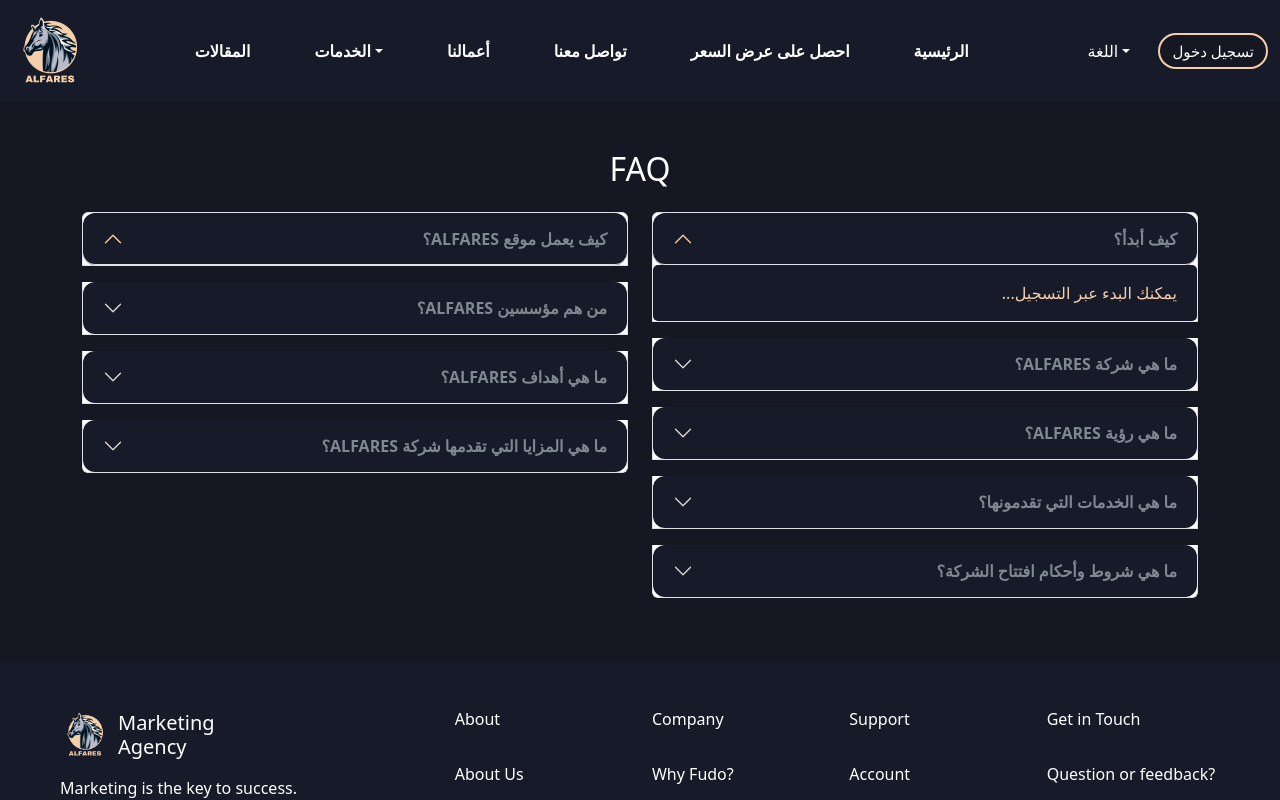
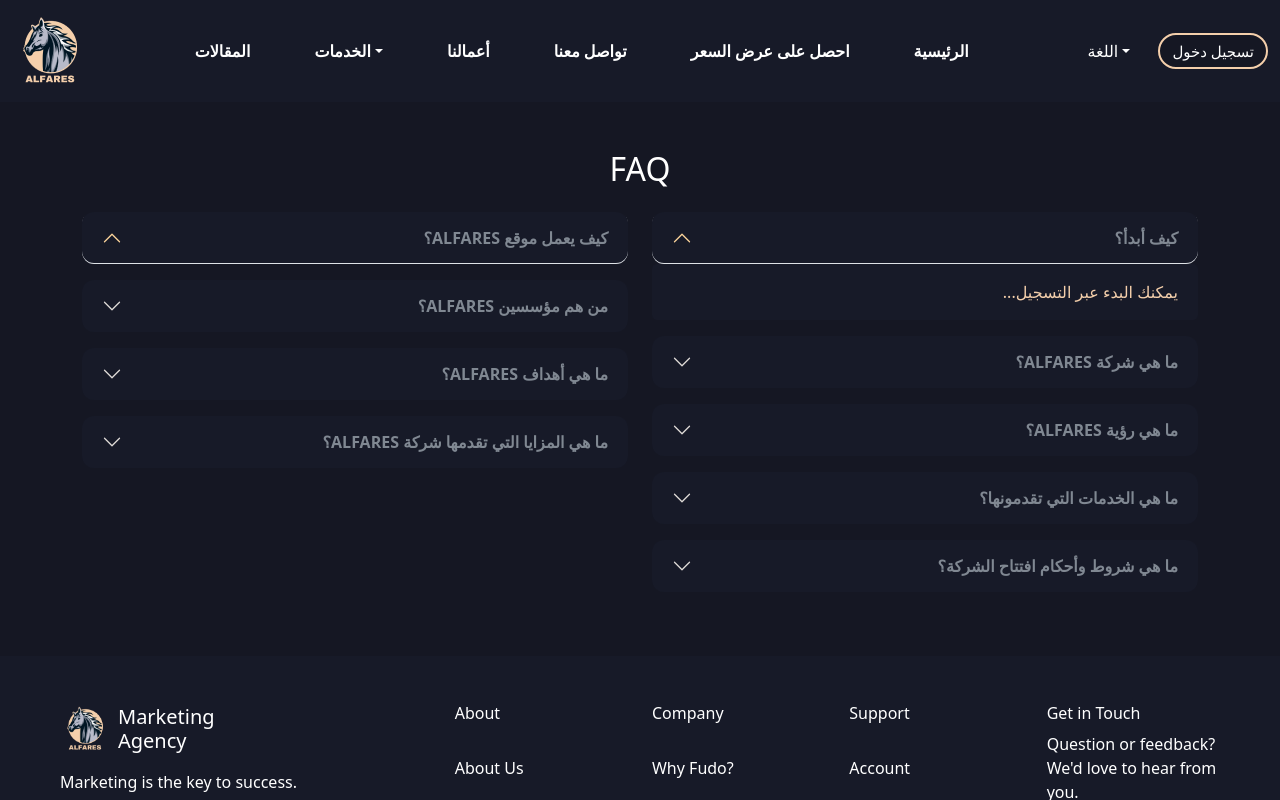
Before and after one commit to Engromeh/Alfarese-project, a React (Vite) app: page /Faq in a window 1280 px wide. Built offline with nearby package versions, Linux system fonts and the light colour scheme.

Commit message:
create some files

```diff
--- a/src/App.css
+++ b/src/App.css
@@ -656,3 +656,8 @@
   margin: 0 !important;
   padding: 0 !important;
 }
+.accordion-item{
+  background-color: none !important;
+  box-shadow: none !important;
+  border: none !important;;
+}
--- a/src/Component/Pages/FAQ/FAQ.jsx
+++ b/src/Component/Pages/FAQ/FAQ.jsx
@@ -9,10 +9,9 @@
       <div className="container py-5" style={{ direction: "rtl" }}>
         <h2 className="text-center text-white mb-4">FAQ</h2>
         <div className="row">
-          {/* العمود الأيمن - يحتوي الآن على 5 أسئلة */}
           <div className="col-md-6">
             <div className="accordion" id="faqAccordionRight">
-              <div className="accordion-item mb-3">
+              <div className="accordion-item mb-3" style={{ backgroundColor: "transparent", border: "none", boxShadow:"none" }}>
                 <h2 className="accordion-header">
                   <button
                     className="accordion-button custom-accordion"
@@ -28,7 +27,7 @@
                 </div>
               </div>
 
-              <div className="accordion-item mb-3">
+              <div className="accordion-item mb-3" style={{ backgroundColor: "transparent", border: "none" , boxShadow:"none"}}>
                 <h2 className="accordion-header">
                   <button
                     className="accordion-button collapsed custom-accordion"
@@ -44,7 +43,7 @@
                 </div>
               </div>
 
-              <div className="accordion-item mb-3">
+              <div className="accordion-item mb-3" style={{ backgroundColor: "transparent", border: "none", boxShadow:"none" }}>
                 <h2 className="accordion-header">
                   <button
                     className="accordion-button collapsed custom-accordion"
@@ -60,7 +59,7 @@
                 </div>
               </div>
 
-              <div className="accordion-item mb-3">
+              <div className="accordion-item mb-3" style={{ backgroundColor: "transparent", border: "none", boxShadow:"none" }}>
                 <h2 className="accordion-header">
                   <button
                     className="accordion-button collapsed custom-accordion"
@@ -76,7 +75,7 @@
                 </div>
               </div>
 
-              <div className="accordion-item mb-3">
+              <div className="accordion-item mb-3" style={{ backgroundColor: "transparent", border: "none" , boxShadow:"none"}}>
                 <h2 className="accordion-header">
                   <button
                     className="accordion-button collapsed custom-accordion"
@@ -94,10 +93,9 @@
             </div>
           </div>
 
-          {/* العمود الأيسر - يحتوي الآن على 5 أسئلة أخرى */}
           <div className="col-md-6">
             <div className="accordion" id="faqAccordionLeft">
-              <div className="accordion-item mb-3">
+              <div className="accordion-item mb-3" style={{ backgroundColor: "transparent", border: "none" , boxShadow:"none"}}>
                 <h2 className="accordion-header">
                   <button
                     className="accordion-button custom-accordion"
@@ -113,7 +111,7 @@
                 </div>
               </div>
 
-              <div className="accordion-item mb-3">
+              <div className="accordion-item mb-3" style={{ backgroundColor: "transparent", border: "none", boxShadow:"none" }}>
                 <h2 className="accordion-header">
                   <button
                     className="accordion-button collapsed custom-accordion"
@@ -129,7 +127,7 @@
                 </div>
               </div>
 
-              <div className="accordion-item mb-3">
+              <div className="accordion-item mb-3" style={{ backgroundColor: "transparent", border: "none", boxShadow:"none"}}>
                 <h2 className="accordion-header">
                   <button
                     className="accordion-button collapsed custom-accordion"
@@ -145,7 +143,7 @@
                 </div>
               </div>
 
-              <div className="accordion-item mb-3">
+              <div className="accordion-item mb-3" style={{ backgroundColor: "transparent", border: "none" , boxShadow:"none"}}>
                 <h2 className="accordion-header">
                   <button
                     className="accordion-button collapsed custom-accordion"
--- a/src/Component/Pages/Footer/Footer.jsx
+++ b/src/Component/Pages/Footer/Footer.jsx
@@ -8,40 +8,27 @@
 const Footer = () => {
   return (
     <footer
-      className="text-white py-5 px-5 w-100"
-      style={{ backgroundColor: "#171a28" , padding:"20px"}}
+      className="text-white py-5 px-5 w-100 text-center text-md-start"
+      style={{ backgroundColor: "#171a28", padding: "20px" }}
     >
       <div className="container-fluid">
-        <div className="row">
-          <div className="col-lg-4 col-md-6 col-sm-12 text-center text-md-start">
-            <div className="d-flex align-items-center justify-content-center justify-content-md-start mb-3" >
-              <img
-                src={logo}
-                alt="ALFARES Logo"
-                className="me-2"
-                width="50"
-                height="50"
-              />
-              <h5 className="mb-0">
-                Marketing <br />
-                Agency
-              </h5>
+        <div className="row text-center text-md-start">
+          <div className="col-lg-4 col-md-6 col-sm-12">
+            <div className="d-flex align-items-center justify-content-center justify-content-md-start mb-3">
+              <img src={logo} alt="ALFARES Logo" className="me-2" width="50" height="50" />
+              <h5 className="mb-0">Marketing <br /> Agency</h5>
             </div>
-
             <p className="text-white">
-              Marketing is the key to success. <br />
-              Understand your customers,<br/> show your value,
-               and build lasting
-              loyalty.
+              Marketing is the key to success. <br /> Understand your customers,<br/> show your value,
+              and build lasting loyalty.
             </p>
-
-            <div className="d-flex gap-4 justify-content-center justify-content-md-start">
+            <div className="d-flex gap-4 justify-content-center">
               <img src={insta} alt="Instagram" width="24" height="24" />
               <img src={fasebook} alt="Facebook" width="24" height="24" />
               <img src={twater} alt="Twitter" width="24" height="24" />
             </div>
           </div>
-
+          <br />
           <div className="col-lg-2 col-md-6 col-sm-12 mt-4 mt-md-0">
             <h6>About</h6>
             <br />
@@ -53,10 +40,9 @@
               <li>News</li>
               <br />
               <li>Menu</li>
-              <br />
             </ul>
           </div>
-
+          <br />
           <div className="col-lg-2 col-md-6 col-sm-12 mt-4 mt-lg-0">
             <h6>Company</h6>
             <br />
@@ -70,7 +56,7 @@
               <li>Blog</li>
             </ul>
           </div>
-
+          <br />
           <div className="col-lg-2 col-md-6 col-sm-12 mt-4 mt-lg-0">
             <h6>Support</h6>
             <br />
@@ -89,20 +75,17 @@
 
           <div className="col-lg-2 col-md-6 col-sm-12 mt-4 mt-lg-0">
             <h6>Get in Touch</h6>
-            <br />
             <p className="text-white">
-              Question or feedback? <br />
-              <br />
-              We'd love to hear from you.
+              Question or feedback? <br /> We'd love to hear from you.
             </p>
             <div
-              className="d-flex align-items-center justify-content-center justify-content-md-start px-3 py-2"
+              className="d-flex align-items-center justify-content-center px-3 py-2"
               style={{ border: "2px #D9D9D933 solid", borderRadius: "20px" }}
             >
               <input
                 type="email"
                 placeholder="Send Email"
-                className="border-0 bg-transparent text-white fw-bold me-2 p-2 w-100"
+                className="border-0 bg-transparent text-white fw-bold me-2 p-2 w-100 text-center"
                 style={{ outline: "none" }}
               />
               <img src={sendd} alt="Send" width="20" height="20" />
```
